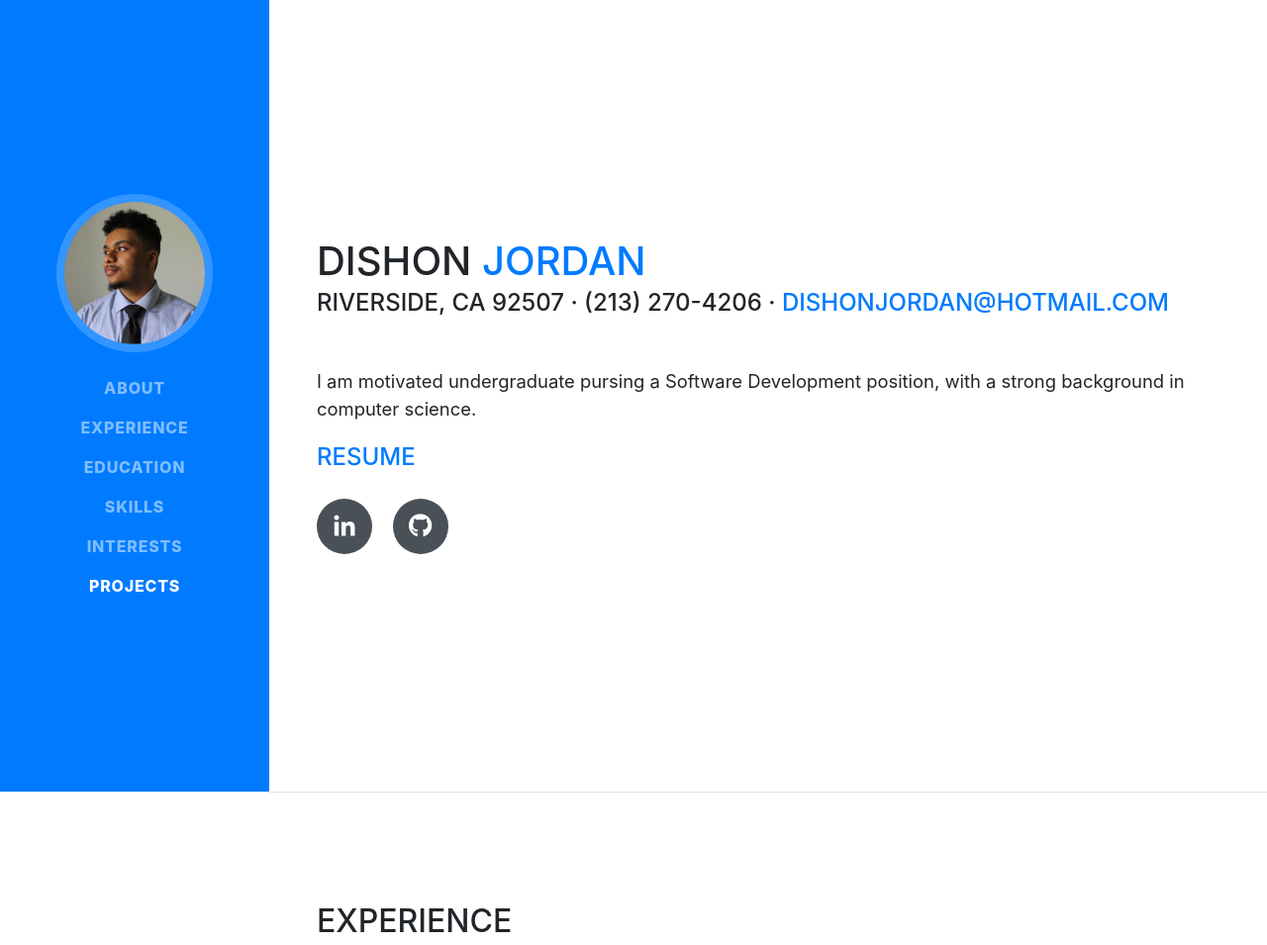
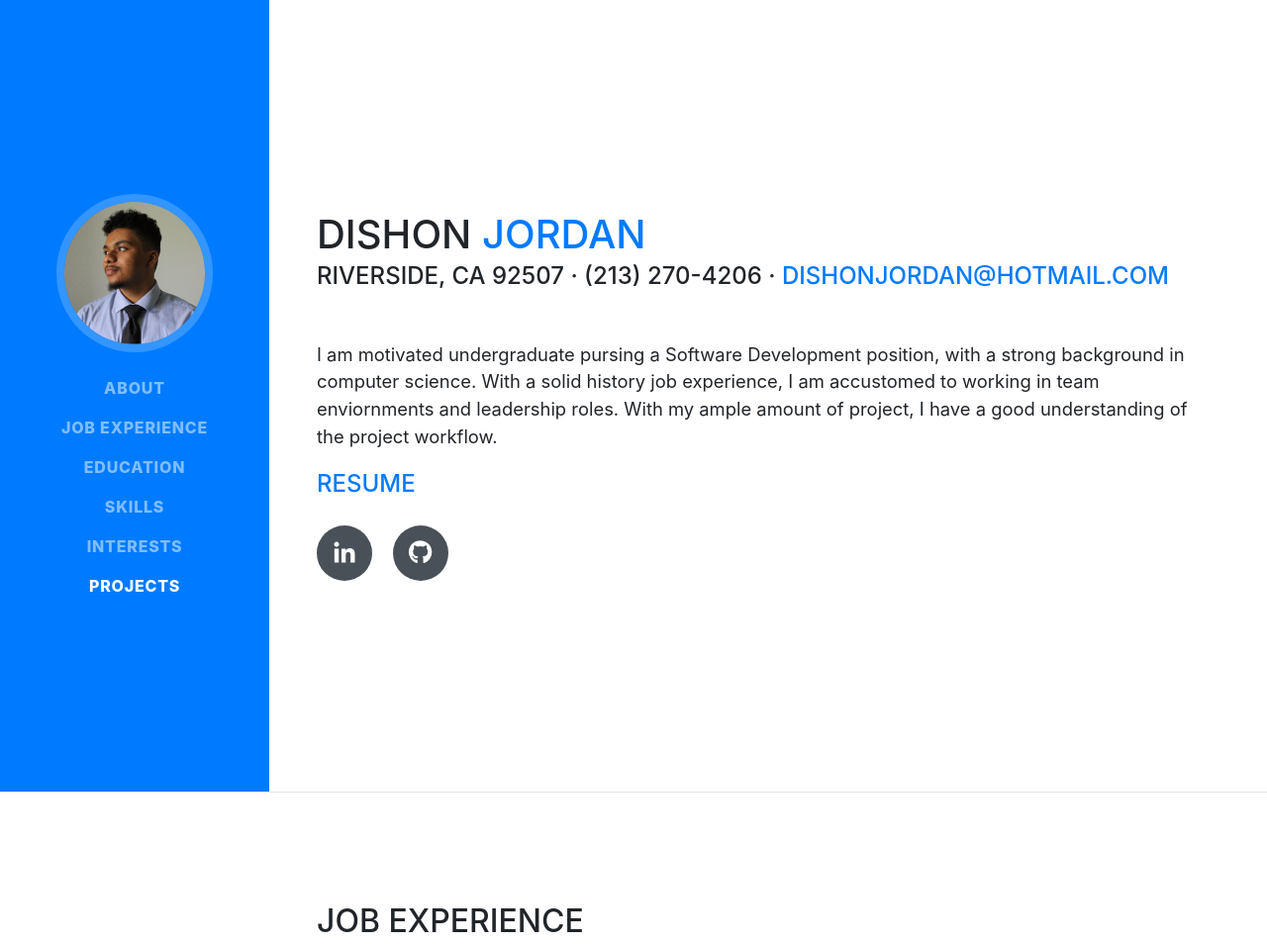
Before and after one commit to DishonJordan/ResumeWebsite, a website with bundled scripts: page index.html in a window 1280 px wide. Shown: the top 955 px of the page at 99% size. Built offline with nearby package versions, Linux system fonts and the light colour scheme; a web font is replaced by a local one.

Commit message:
Updated summary section

```diff
--- a/index.html
+++ b/index.html
@@ -41,7 +41,7 @@
             <a class="nav-link js-scroll-trigger" href="#about">About</a>
           </li>
           <li class="nav-item">
-            <a class="nav-link js-scroll-trigger" href="#experience">Experience</a>
+            <a class="nav-link js-scroll-trigger" href="#experience">Job Experience</a>
           </li>
           <li class="nav-item">
             <a class="nav-link js-scroll-trigger" href="#education">Education</a>
@@ -69,7 +69,7 @@
           <div class="subheading mb-5">Riverside, CA 92507 · (213) 270-4206 ·
             <a href="mailto:name@email.com">dishonjordan@hotmail.com</a>
           </div>
-          <p class="lead mb-3">I am motivated undergraduate pursing a Software Development position, with a strong background in computer science.</p>
+          <p class="lead mb-3">I am motivated undergraduate pursing a Software Development position, with a strong background in computer science. With a solid history job experience, I am accustomed to working in team enviornments and leadership roles. With my ample amount of project, I have a good understanding of the project workflow.  </p>
             <div class="subheading mb-4"><a href="./files/resume.pdf" download="DishonJordan_Resume"> Resume</a> </div>
           <div class="social-icons">
             <a href="https://www.linkedin.com/in/dishon-jordan/" target="_blank">
@@ -87,7 +87,7 @@
 
       <section class="resume-section p-3 p-lg-5 d-flex flex-column" id="experience">
         <div class="my-auto">
-          <h2 class="mb-5">Experience</h2>
+          <h2 class="mb-5">Job Experience</h2>
 
           <div class="resume-item d-flex flex-column flex-md-row mb-5">
             <div class="resume-content mr-auto">
```
